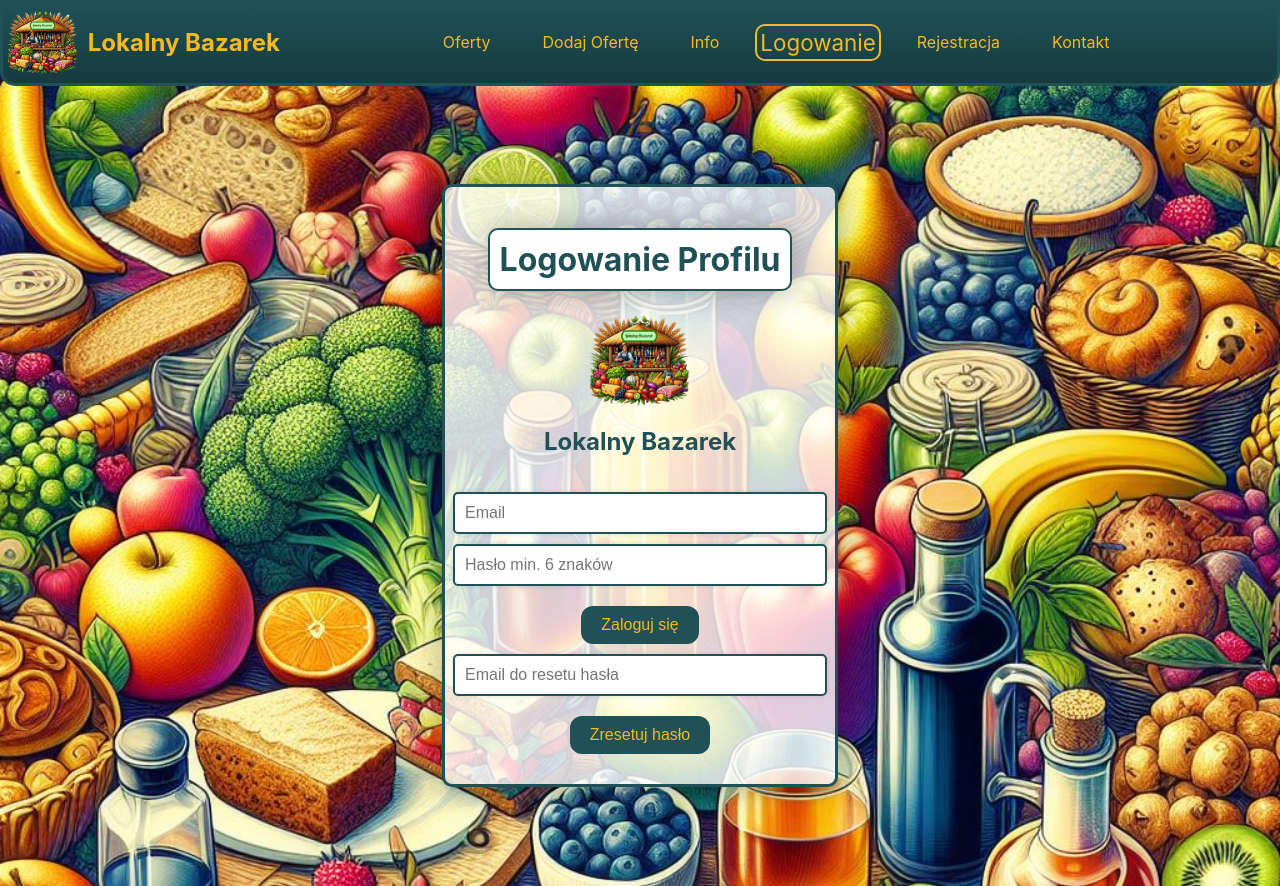
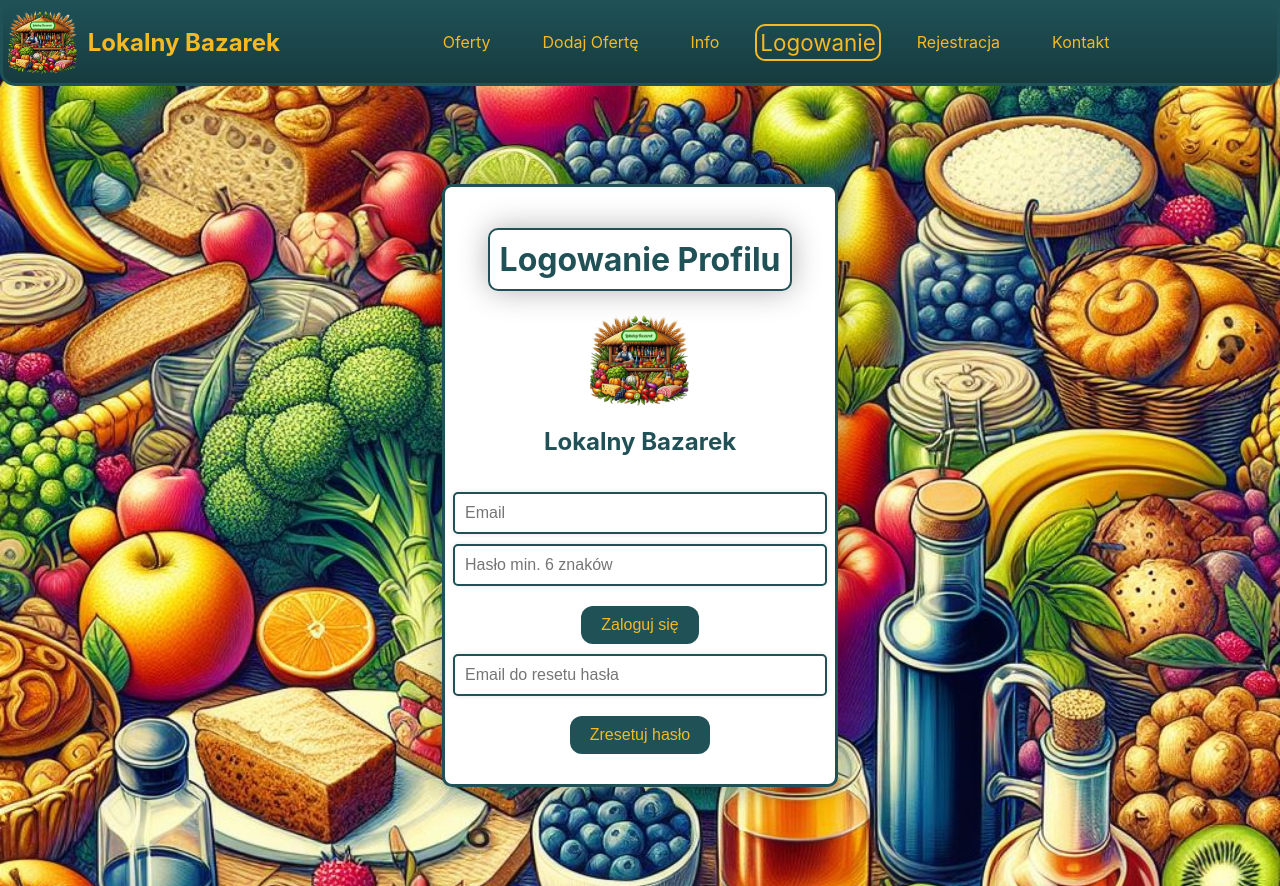
Before and after one commit to Przemek8686/LocalnyBazarek, a React (Create React App) app: page /login in a window 1280 px wide. Built offline with nearby package versions, Linux system fonts and the light colour scheme; no server answers.

Commit message:
correct styled

```diff
--- a/src/components/AddProductForm/styled.js
+++ b/src/components/AddProductForm/styled.js
@@ -18,7 +18,7 @@ export const Form = styled.form`
   border-radius: 8px; /* Zmniejszenie promienia zaokrąglenia */
   padding: 16px; /* Zmniejszenie wewnętrznego marginesu */
   box-shadow: 0px 0px 20px rgba(0, 0, 0, 0.3); /* Zmniejszenie rozmycia cienia */
-  background-color: rgba(255, 255, 255, 0.8);
+  background-color: white;
   font-weight: bold;
   margin-top: 150px; /* Zmniejszenie odstępu od góry */
 `;
--- a/src/components/Contact/styled.js
+++ b/src/components/Contact/styled.js
@@ -9,7 +9,7 @@ export const ContactBox = styled.div`
   flex-direction: column;
   align-items: center;
   justify-content: center;
-  background-color: rgba(255, 255, 255, 0.8);
+  background-color: #f9f9f9;
   border: 2px solid #1f5156;
   border-radius: 10px;
   padding: 20px;
--- a/src/components/LoginPage/styled.js
+++ b/src/components/LoginPage/styled.js
@@ -23,7 +23,7 @@ export const Login = styled.form`
   border-radius: 10px;
   padding: 20px;
   box-shadow: 0px 0px 30px rgba(0, 0, 0, 0.3);
-  background-color: rgba(255, 255, 255, 0.8);
+  background-color: white;
   font-weight: bold;
 
   @media (max-width: 768px) {
--- a/src/components/RegisterPage/styled.js
+++ b/src/components/RegisterPage/styled.js
@@ -30,7 +30,7 @@ export const RegisterForm = styled.form`
   border-radius: 10px;
   padding: 20px;
   box-shadow: 0px 0px 30px rgba(0, 0, 0, 0.3);
-  background-color: rgba(255, 255, 255, 0.8);
+  background-color: white;
   font-weight: bold;
 
   @media (max-width: 768px) {
```
